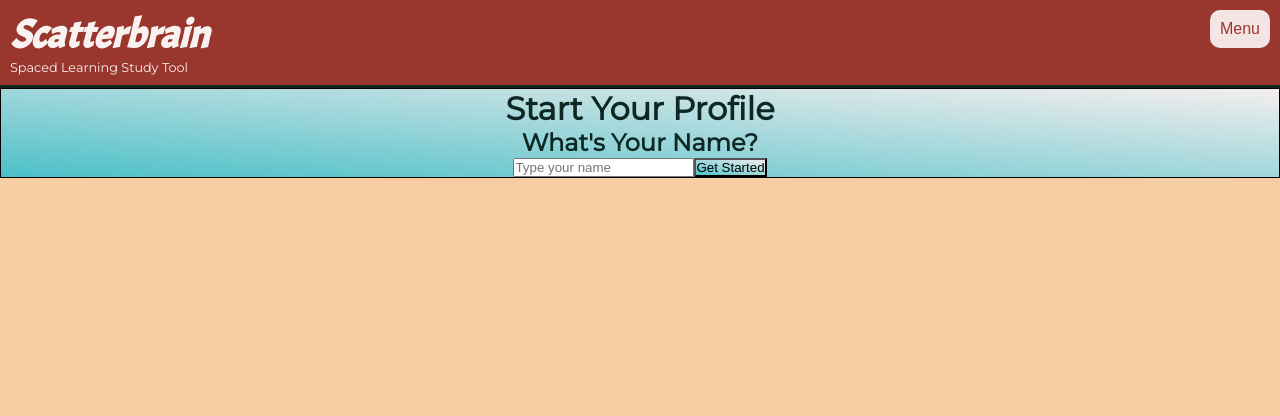
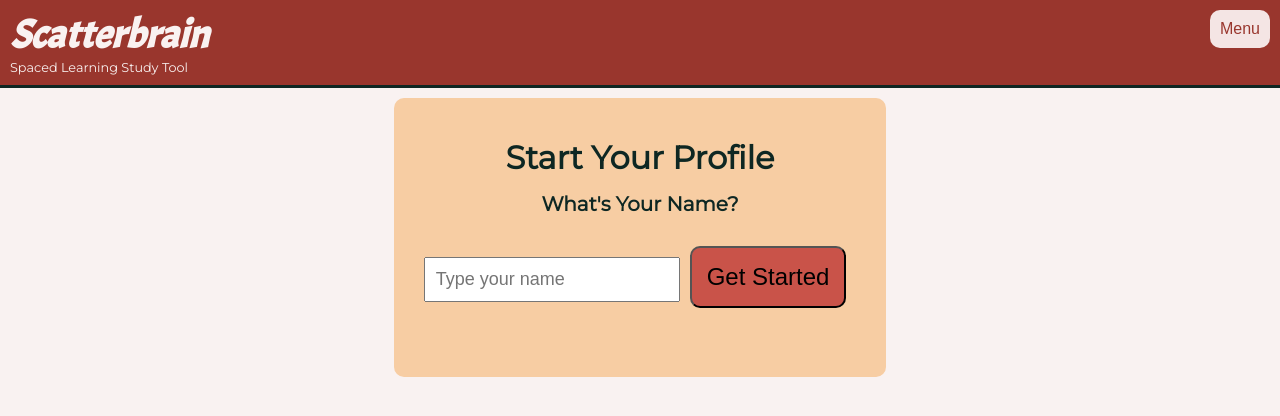
Before and after one commit to bellmarc/scatterbrain-study-app, a React (Create React App) app in the folder client/: page /onboard/startProfile in a window 1280 px wide. Shown: the top 416 px of the page. Built offline with nearby package versions, Linux system fonts and the light colour scheme.

Commit message:
Styling for MVP onboarding WIP

```diff
--- a/client/src/components/Onboarding/AddPriority.js
+++ b/client/src/components/Onboarding/AddPriority.js
@@ -2,14 +2,13 @@ import React, { useState } from "react";
 import "../../style/Onboarding/AddPriority.css";
 import userBrowser from '../../functions/User/Browser.js';
 import axios from "axios";
-import { set } from "mongoose";
 
 function AddPriority(props) {
   const[priority, setPriority] = useState(0)
   const topicId = props.match.params.topicId
   const currentUser = userBrowser.get()
 
-  const handleChange = (e) => { //payload
+  const handleChange = (e) => {
     e.preventDefault()
     setPriority(e.target.value)
   }
@@ -22,8 +21,7 @@ function AddPriority(props) {
   const decrement = (e)=> { e.preventDefault()
     if (priority > 0 ){
       setPriority(priority - 1)
-    }}
-
+  }}
 
 
   const updateTopicWithPriority = (e) => {
--- a/client/src/components/Onboarding/EnterTopic.js
+++ b/client/src/components/Onboarding/EnterTopic.js
@@ -25,25 +25,25 @@ function EnterTopic(props) {
   }
 
   return (
-    <div className="enter-topic-page">
-      <div className="enter-topic-text">
-        <h1>Enter a Topic To Get Started</h1>
-        <h4>
+    <main className="enter-topic-page">
+      <section className="enter-topic-text">
+        <h1 className="enter-topic-header">Enter a Topic To Get Started</h1>
+        <h4 className="enter-topic-subheader">
           <em>Ex: ReactJS</em>
         </h4>
         <form onSubmit={(e)=> {
           e.preventDefault()
           addNewTopic()
          }} className="topic-input-container">
-          <input type="text" name="name" placeholder="Type your topic" onChange={handleChange} value={topic}/>
+          <input className="enter-topic-input" type="text" name="name" placeholder="Type your topic" onChange={handleChange} value={topic}/>
         <button
         className="enter-topic-btn"
         >
           Next
         </button>
         </form>
-      </div>
-    </div>
+      </section>
+    </main>
   );
 }
 
--- a/client/src/components/Onboarding/HowItWorks.js
+++ b/client/src/components/Onboarding/HowItWorks.js
@@ -4,20 +4,21 @@ import { Link } from "react-router-dom";
 
 function HowItWorks(props) {
   return (
-    <div className="how-page">
-      <div className="how-text-container">
-        <h1>How It Works</h1>
-        <h2>Topics</h2>
-        <p>
+    <main className="how-page">
+      <section className="how-text-container">
+        <h1 className="how-header">How It Works</h1>
+        <h2 className="topic-header">Topics</h2>
+        <p className="topic-text">
           Defines what you will cover during your self-governed study session.
         </p>
-        <h2>Priority</h2>
+        <h2 className="priority-header">Priority</h2>
         <p>Refers to the importance of a topic on your study list.</p>
-        <Link to={"/onboard/startProfile"} className="how-btn">
-          Next
-        </Link>
-      </div>
-    </div>
+
+      </section>
+      <Link to={"/onboard/startProfile"}>
+          <button type="button" className="how-btn">Next</button>
+      </Link>
+    </main>
   );
 }
 
--- a/client/src/components/Onboarding/StartProfile.js
+++ b/client/src/components/Onboarding/StartProfile.js
@@ -10,26 +10,26 @@ const handleChange = (e) => {
   setUser(e.target.value)
 }
   return (
-    <div className="start-profile">
+    <main className="start-profile-page">
       <div className="start-profile-text-container">
-        <h1>Start Your Profile</h1>
-        <h2>What's Your Name?</h2>
+        <h1 className="start-profile-header">Start Your Profile</h1>
+        <h2 className="start-profile-subheader">What's Your Name?</h2>
         <form onSubmit={(e) =>  {
           e.preventDefault()
             userServer.add({ name: user })
             .then(res => userBrowser.add(res))
             .catch(err => console.log(err))
             .then(props.history.push("/onboard/enterTopic"))
-          }}>
-           <input type="text" name="name" placeholder="Type your name" onChange={handleChange} value={user}/>
+          }} className="start-profile-form">
+           <input className="start-profile-input" type="text" name="name" placeholder="Type your name" onChange={handleChange} value={user}/>
            <button
-          className="start-profile"
+          className="start-profile-btn"
         >
           Get Started
         </button>
         </form>
       </div>
-    </div>
+    </main>
   );
 }
 
--- a/client/src/components/Onboarding/Welcome.js
+++ b/client/src/components/Onboarding/Welcome.js
@@ -4,19 +4,23 @@ import { withRouter } from 'react-router-dom';
 
 function Welcome(props) {
   return (
-    <div className="welcome-page">
-      <div className="text-container">
+    <main className="welcome-page">
+      <section className="text-container">
+        <div className="welcome-header">
         <h1>Welcome</h1>
         <h3>to</h3>
         <h2>Scatterbrain Study Tool</h2>
+        </div>
+
         <p className="welcome-info">
           Having a hard time deciding what to study? We utilize a space-learning repetition
           system that tailors to your study needs.
         </p>
-
+      </section>
+      <section className="btn-section">
         <button className="welcome-btn" onClick={()=> props.history.push("/onboard/how")}>Get Started</button>
-      </div>
-    </div>
+      </section>
+    </main>
   );
 }
 
--- a/client/src/style/Onboarding/EnterTopic.css
+++ b/client/src/style/Onboarding/EnterTopic.css
@@ -2,10 +2,22 @@
   background-image: linear-gradient(to top right, #4bc0c8, #f5eeee);
   background-color: #f5eeee;
 }
-
+.enter-topic-header {
+  font-size:30px;
+}
+.enter-topic-subheader {
+  font-size:20px;
+}
 .enter-topic-text {
   border: 1px solid black;
   text-align: center;
+}
+
+.enter-topic-input {
+  padding: 6px;
+  font-size:18px;
+  margin-top: 20px;
+  margin-bottom: 25px;
 }
 
 .enter-topic-btn {
--- a/client/src/style/Onboarding/HowItWorks.css
+++ b/client/src/style/Onboarding/HowItWorks.css
@@ -1,14 +1,42 @@
+.how-page {
+  display: flex;
+  flex-direction: column;
+  align-items: center;
+  padding: 10px;
+  height: 100%;
+  max-width: 100%;
+  background-color: #f9f2f1;
+}
+.how-header {
+  margin-bottom: 25px;
+}
+.topic-header {
+  margin-bottom: 10px;
+}
+.topic-text {
+  line-height: 1.5;
+  margin-bottom: 20px;
+}
+.priority-text {
+  line-height: 1.5;
+}
+.priority-header {
+  margin-bottom: 10px;
+}
 .how-text-container {
-  border: 1px solid black;
+  background: #f7cda3;
+  border-radius: 10px;
+  padding: 10px;
   text-align: center;
-}
-
-.how-page {
-  background-image: linear-gradient(to top right, #4bc0c8, #f5eeee);
-  background-color: #f5eeee;
+  padding-bottom: 40px;
+  /* margin: 20px; */
 }
 
 .how-btn {
-  background-color: whitesmoke;
-  border-radius: 4;
+  background-color: #c95349;
+  border-radius: 10px;
+  font-size: 1.5em;
+  margin: 10px 0;
+  width: 100px;
+  padding: 10px;
 }
--- a/client/src/style/Onboarding/StartProfile.css
+++ b/client/src/style/Onboarding/StartProfile.css
@@ -1,13 +1,43 @@
-.start-profile {
-    background-image:
-    linear-gradient(
-      to top right,
-      #4BC0C8, #F5EEEE
-    );
-    background-color: #F5EEEE;
+.start-profile-page {
+  display: flex;
+  flex-direction: column;
+  align-items: center;
+  padding: 10px;
+  height: 100%;
+  max-width: 100%;
+  background-color: #f9f2f1;
+}
+
+.start-profile-header {
+  margin-top: 30px;
+  margin-bottom: 15px;
+}
+
+.start-profile-subheader {
+  font-size:20px;
 }
 
 .start-profile-text-container {
-    text-align: center;
-    border: 1px solid black;
+  text-align: center;
+  background: #f7cda3;
+  border-radius: 10px;
+  padding: 10px;
 }
+.start-profile-form {
+  padding: 20px;
+  margin-bottom: 20px;
+}
+.start-profile-input {
+  padding: 10px;
+  font-size:18px;
+  margin-top: 20px;
+  margin-bottom: 25px;
+}
+
+.start-profile-btn {
+  background-color: #c95349;
+  border-radius: 10px;
+  font-size: 1.5em;
+  margin: 10px;
+  padding: 15px;
+}
--- a/client/src/style/Onboarding/Welcome.css
+++ b/client/src/style/Onboarding/Welcome.css
@@ -1,17 +1,28 @@
 .welcome-page {
-    background-image:
-    linear-gradient(
-      to top right,
-      #4BC0C8, #F5EEEE
-    );
-    background-color: #F5EEEE;
+  display: flex;
+  flex-direction: column;
+  align-items: center;
+  padding: 10px;
+  height: 100%;
+  max-width: 100%;
+  background-color: #f9f2f1;
+}
+
+.welcome-header {
+  margin-bottom: 20px;
 }
 
 .text-container {
-    text-align: center;
+  background: #f7cda3;
+  text-align: center;
+  border-radius: 10px;
+  padding: 10px;
 }
 
 .welcome-btn {
-  background-color: whitesmoke;
-  border-radius: 4;
+  background-color: #c95349;
+  border-radius: 10px;
+  font-size: 1.5em;
+  margin: 10px 0;
+  padding: 15px;
 }
```
